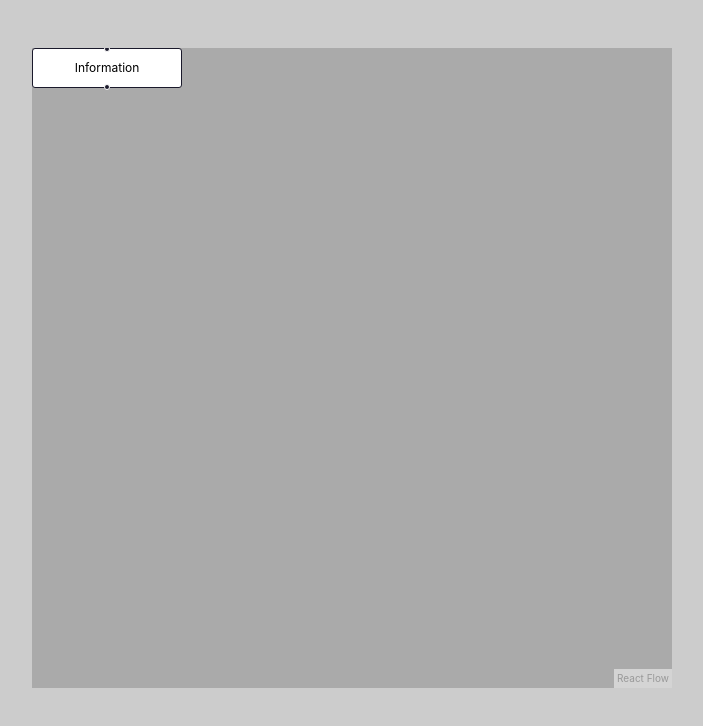
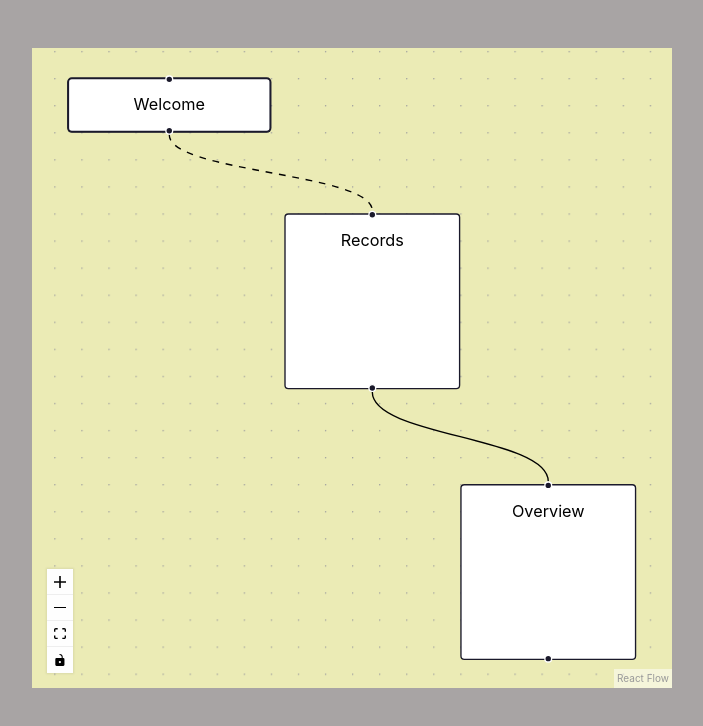
Before and after one commit to edwardtanguay/showcase-react-flow, a React (Vite) app: page / in a window 1280 px wide. Shown: the top 726 px of the page, without its empty margins (288-991 px from the left). Built offline with nearby package versions, Linux system fonts and the light colour scheme.

Commit message:
before initial

```diff
--- a/src/App.tsx
+++ b/src/App.tsx
@@ -1,17 +1,72 @@
-import { ReactFlow, Node } from '@xyflow/react';
-import '@xyflow/react/dist/style.css';
+import { ReactFlow, Node, Edge, Background, Controls } from "@xyflow/react";
+import "@xyflow/react/dist/style.css";
 
 export default function App() {
+	const nodes: Node[] = [
+		{
+			id: "1",
+			data: {
+				label: "Information",
+			},
+			position: { x: 0, y: 0 },
+			hidden: true,
+		},
+		{
+			id: "2",
+			data: {
+				label: "Welcome",
+			},
+			position: { x: 100, y: 50 },
+			selected: true,
+		},
+		{
+			id: "3",
+			data: {
+				label: "Records",
+			},
+			position: { x: 260, y: 150 },
+			selected: false,
+			selectable: true,
+			draggable: false,
+			resizing: true,
+			width: 130,
+			height: 130,
+		},
+		{
+			id: "4",
+			data: {
+				label: "Overview",
+			},
+			position: { x: 390, y: 350 },
+			selected: false,
+			selectable: true,
+			draggable: false,
+			resizing: true,
+			width: 130,
+			height: 130,
+		},
+	];
 
-  const nodes: Node[] = [{
-    id: '1',
-    data: {
-      label: 'Information'
-    },
-    position: { x: 0, y: 0 }
-  }];
+	const edges: Edge[] = [
+		{
+			id: "2-3",
+			source: "2",
+			target: "3",
+			style: { stroke: "black" },
+			animated: true,
+		},
+		{
+			id: "3-4",
+			source: "3",
+			target: "4",
+			style: { stroke: "black" },
+		},
+	];
 
-  return (
-    <ReactFlow nodes={nodes} />
-  );
+	return (
+		<ReactFlow nodes={nodes} edges={edges} fitView>
+      <Background />
+      <Controls/>
+		</ReactFlow>
+	);
 }
--- a/src/index.css
+++ b/src/index.css
@@ -5,7 +5,7 @@
 }
 
 body {
-  background-color: #ccc;
+  background-color: #a8a4a4;
   display: flex;
   justify-content: center;
 }
@@ -14,5 +14,5 @@ body {
   margin: 3rem;
   height: 40rem;
   width: 40rem;
-  background-color: #aaa;
+  background-color: rgb(235, 235, 181);
 }
```
Also changed, not shown: 1 other file (tests, documents, lock files or other folders).
